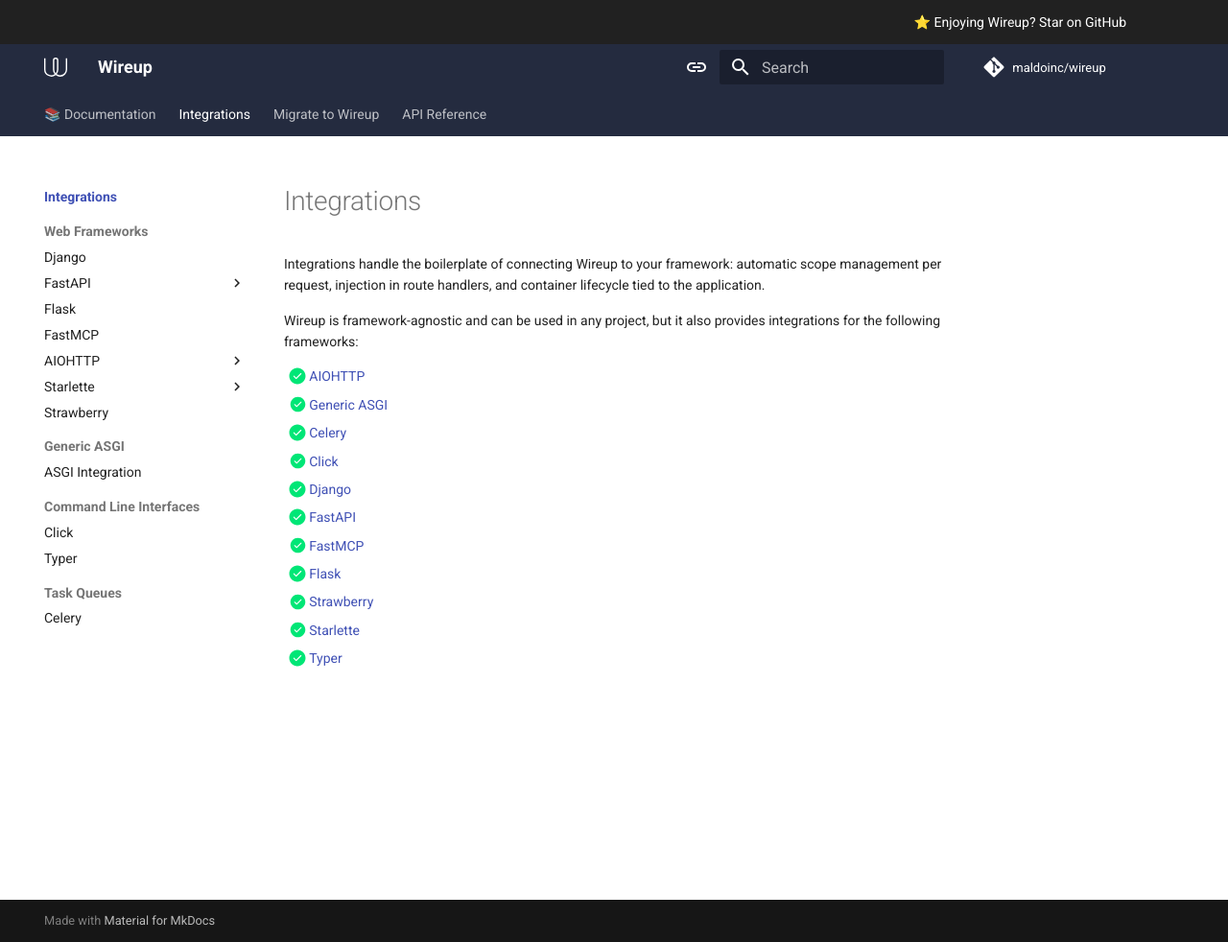
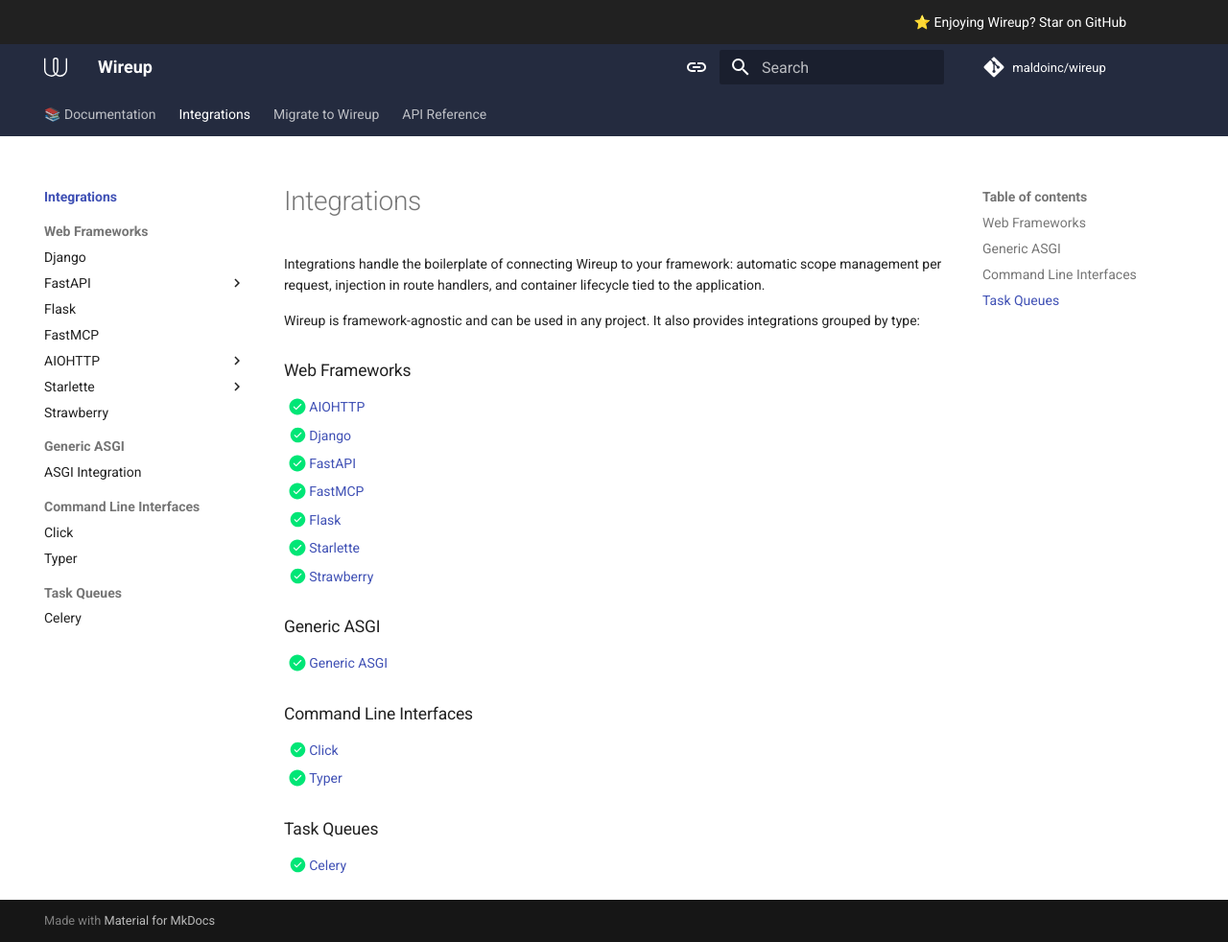
Before and after one commit to maldoinc/wireup, an MkDocs documentation site: the page built from docs/pages/integrations/index.md, in a window 1280 px wide and 982 px high. Shown: the whole window at 96% size. Built offline with MkDocs 1.6.1 and Material for MkDocs 9.7.7, drawn with Linux system fonts in a browser that asks for light colours; comment, search, counter and statistics services are not loaded; the version menu is left out.

Commit message:
Reorganize integrations index

```diff
--- a/docs/pages/integrations/index.md
+++ b/docs/pages/integrations/index.md
@@ -1,17 +1,27 @@
 Integrations handle the boilerplate of connecting Wireup to your framework: automatic scope management per request,
 injection in route handlers, and container lifecycle tied to the application.
 
-Wireup is framework-agnostic and can be used in any project, but it also provides integrations for the following
-frameworks:
+Wireup is framework-agnostic and can be used in any project. It also provides integrations grouped by type:
+
+### Web Frameworks
 
 - [x] [AIOHTTP](aiohttp/index.md)
-- [x] [Generic ASGI](asgi/generic_asgi.md)
-- [x] [Celery](celery/index.md)
-- [x] [Click](click/index.md)
 - [x] [Django](django/index.md)
 - [x] [FastAPI](fastapi/index.md)
 - [x] [FastMCP](fastmcp/index.md)
 - [x] [Flask](flask/index.md)
+- [x] [Starlette](starlette/index.md)
 - [x] [Strawberry](strawberry/index.md)
-- [x] [Starlette](starlette/index.md)
+
+### Generic ASGI
+
+- [x] [Generic ASGI](asgi/generic_asgi.md)
+
+### Command Line Interfaces
+
+- [x] [Click](click/index.md)
 - [x] [Typer](typer/index.md)
+
+### Task Queues
+
+- [x] [Celery](celery/index.md)
```
Also changed, not shown: docs/pages/integrations/asgi/generic_asgi.md (+4 -3 lines), docs/pages/integrations/celery/index.md (+1 -1 lines), docs/pages/integrations/typer/index.md (+1 -1 lines).
